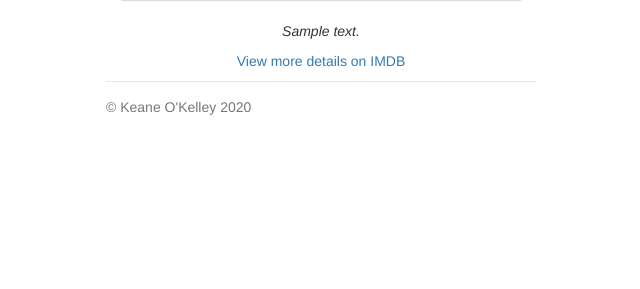
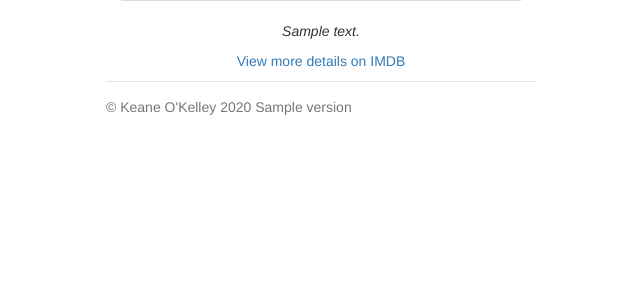
Before and after one commit to k3an3/movies, a Flask app: template templates/index.html in a window 1280 px wide. Shown: the part 511-800 px from the top of the page, without its empty margins (319-959 px from the left). Run offline with Flask 2, Linux system fonts and the light colour scheme; the template is opened without the code that fills it: most values are stand-ins (such as "Sample title", 1, 10 or a date in 2020); grey boxes marked "Sample" are stand-in pictures; parts of the project's set-up code (start-up, migrations or seed data) failed here and were passed over; some libraries are stand-ins or nearby versions.

Commit message:
Add version string

```diff
--- a/main.py
+++ b/main.py
@@ -9,7 +9,7 @@ from peewee import fn
 import config
 from models import db_init, Movie, db
 from utils import help_text, add_movie, update, reload, format_genres, get_genres, format_movies, movies_in_genre, \
-    genres, get_netflix_id
+    genres, get_netflix_id, VERSION
 
 app = Flask(__name__)
 
@@ -44,6 +44,7 @@ def index():
     list_genres = ["Any"]
     list_genres.extend(sorted(genres))
     year = datetime.datetime.now().year
+    version = VERSION
     return render_template("index.html", **locals())
 
 
--- a/templates/index.html
+++ b/templates/index.html
@@ -61,7 +61,7 @@
     </div>
 
     <footer class="footer">
-        <p>&copy; Keane O'Kelley {{ year }}</p>
+        <p>&copy; Keane O'Kelley {{ year }} {{ version }}</p>
     </footer>
 
 </div>
```
